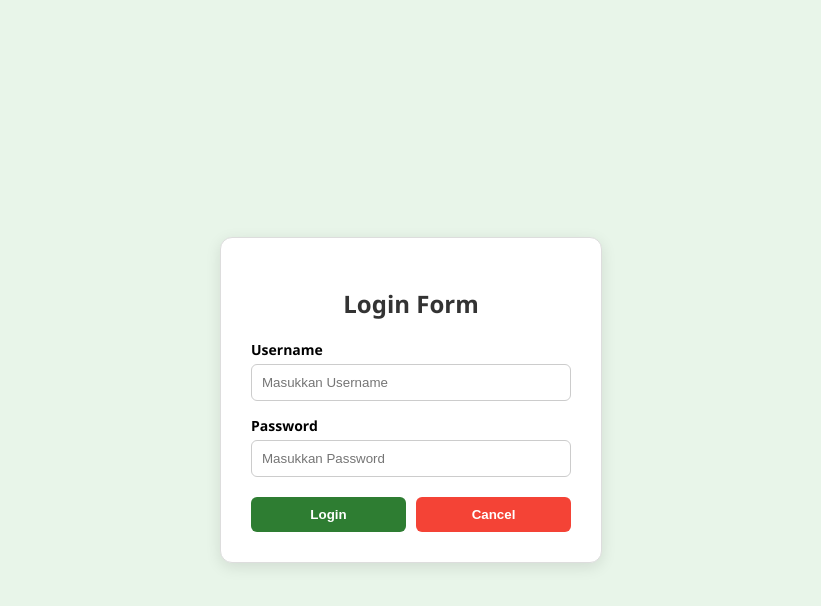
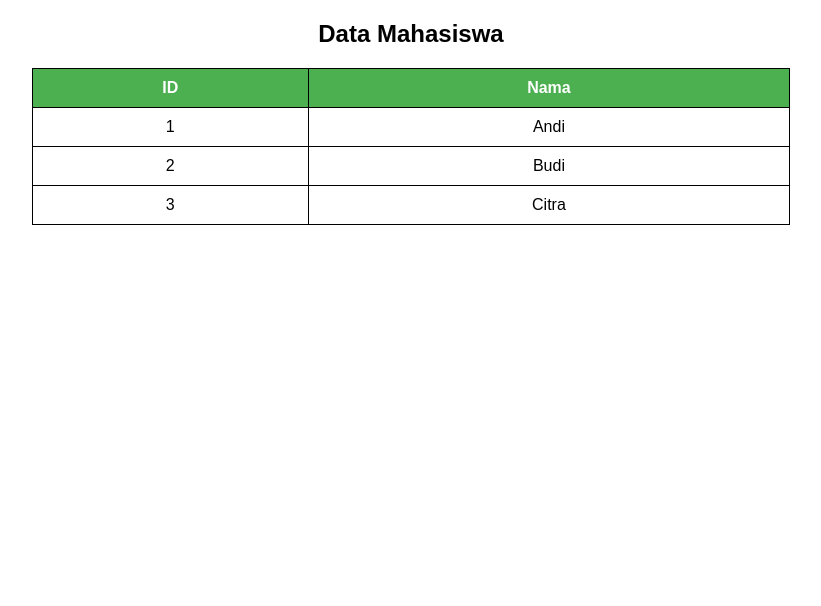
Before and after one commit to Adjietegaralamsyah312/06, a plain HTML site: page index.html in a window 1280 px wide. Shown: the whole page, without its empty margins (229-1050 px from the left). Drawn offline with Linux system fonts and the light colour scheme.

Commit message:
Refactor HTML for JSON table rendering

```diff
--- a/index.html
+++ b/index.html
@@ -2,138 +2,76 @@
 <html lang="id">
 <head>
     <meta charset="UTF-8">
-    <meta name="viewport" content="width=device-width, initial-scale=1.0">
-    <title>Latihan DOM Vanilla JS - Muhammad Ilqi Muzaki</title>
+    <title>Render Table JSON</title>
     <style>
-        /* BAGIAN CSS (Tampilan) */
         body {
-            font-family: 'Segoe UI', Tahoma, Geneva, Verdana, sans-serif;
-            display: flex;
-            justify-content: center;
-            align-items: center;
-            height: 100vh;
-            margin: 0;
-            background-color: #e8f5e9; /* Warna hijau pucat sesuai nuansa tembok di foto */
-        }
-
-        .login-container {
-            background: white;
-            padding: 30px;
-            border-radius: 12px;
-            box-shadow: 0 4px 15px rgba(0,0,0,0.1);
-            width: 320px;
-            text-align: center;
-            border: 1px solid #ddd;
+            font-family: Arial, sans-serif;
         }
 
         h2 {
-            margin-bottom: 20px;
-            color: #333;
+            text-align: center;
         }
 
-        .input-group {
-            text-align: left;
-            margin-bottom: 15px;
+        table {
+            border-collapse: collapse;
+            width: 60%;
+            margin: 20px auto;
         }
 
-        label {
-            display: block;
-            font-weight: bold;
-            margin-bottom: 5px;
-            font-size: 14px;
+        th, td {
+            border: 1px solid #000;
+            padding: 10px;
+            text-align: center;
         }
 
-        input {
-            width: 100%;
-            padding: 10px;
-            border: 1px solid #ccc;
-            border-radius: 6px;
-            box-sizing: border-box; /* Memastikan padding tidak merusak lebar */
-        }
-
-        .button-group {
-            margin-top: 20px;
-            display: flex;
-            gap: 10px;
-        }
-
-        button {
-            flex: 1;
-            padding: 10px;
-            border: none;
-            border-radius: 6px;
-            cursor: pointer;
-            font-weight: bold;
-            transition: 0.3s;
-        }
-
-        #BtnLogin {
-            background-color: #2e7d32;
+        th {
+            background-color: #4CAF50;
             color: white;
-        }
-
-        #BtnLogin:hover {
-            background-color: #1b5e20;
-        }
-
-        #BtnCancel {
-            background-color: #f44336;
-            color: white;
-        }
-
-        #BtnCancel:hover {
-            background-color: #d32f2f;
         }
     </style>
 </head>
 <body>
 
-    <div class="login-container">
-        <h2>Login Form</h2>
+    <h2>Data Mahasiswa</h2>
 
-        <div class="input-group">
-            <label for="U3">Username</label>
-            <input type="text" id="U3" placeholder="Masukkan Username">
-        </div>
-
-        <div class="input-group">
-            <label for="pass">Password</label>
-            <input type="password" id="pass" placeholder="Masukkan Password">
-        </div>
-
-        <div class="button-group">
-            <button id="BtnLogin">Login</button>
-            <button id="BtnCancel">Cancel</button>
-        </div>
-    </div>
+    <table>
+        <thead>
+            <tr>
+                <th>ID</th>
+                <th>Nama</th>
+            </tr>
+        </thead>
+        <tbody id="data-table">
+            <!-- Data dari JS masuk sini -->
+        </tbody>
+    </table>
 
     <script>
-        /* BAGIAN JAVASCRIPT (Logika dari Papan Tulis) */
+        // Data JSON
+        const data = [
+            { id: 1, nama: "Andi" },
+            { id: 2, nama: "Budi" },
+            { id: 3, nama: "Citra" }
+        ];
 
-        // 1. DOM Selector (Mengambil elemen berdasarkan ID)
-        let btnLogin = document.getElementById("BtnLogin");
-        let btnCancel = document.getElementById("BtnCancel");
-        var us = document.getElementById("U3");
-        var ps = document.getElementById("pass");
+        // Fungsi render (DRY & reusable)
+        function renderTable(data) {
+            const tableBody = document.getElementById("data-table");
+            tableBody.innerHTML = "";
 
-        // 2. Event Listener (Menunggu aksi klik)
-        btnLogin.addEventListener("click", function() {
-            // 3. Logic / Value (Sesuai coretan papan tulis: US.value = "Username")
-            if (us.value === "") {
-                us.value = "Username"; // Mengisi otomatis jika kosong
-                alert("Field otomatis terisi!");
-            } else {
-                console.log("Data dikirim: " + us.value);
-                alert("Selamat datang, " + us.value + "!");
-            }
-        });
+            data.forEach(item => {
+                tableBody.innerHTML += `
+                    <tr>
+                        <td>${item.id}</td>
+                        <td>${item.nama}</td>
+                    </tr>
+                `;
+            });
+        }
 
-        // Logika tambahan untuk tombol Cancel
-        btnCancel.onclick = function() {
-            us.value = "";
-            ps.value = "";
-            console.log("Form dibersihkan");
-        };
+        // Panggil fungsi
+        renderTable(data);
     </script>
+
 </body>
 </html>
```
